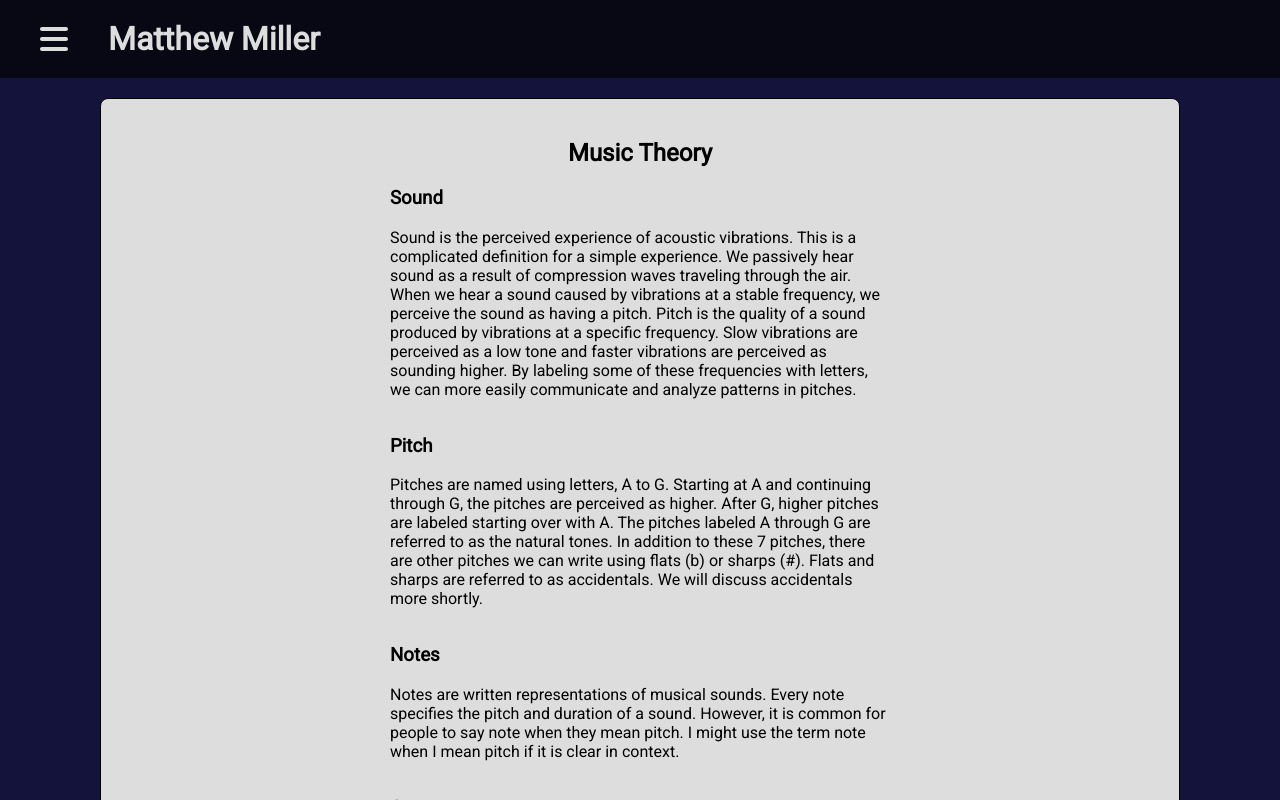
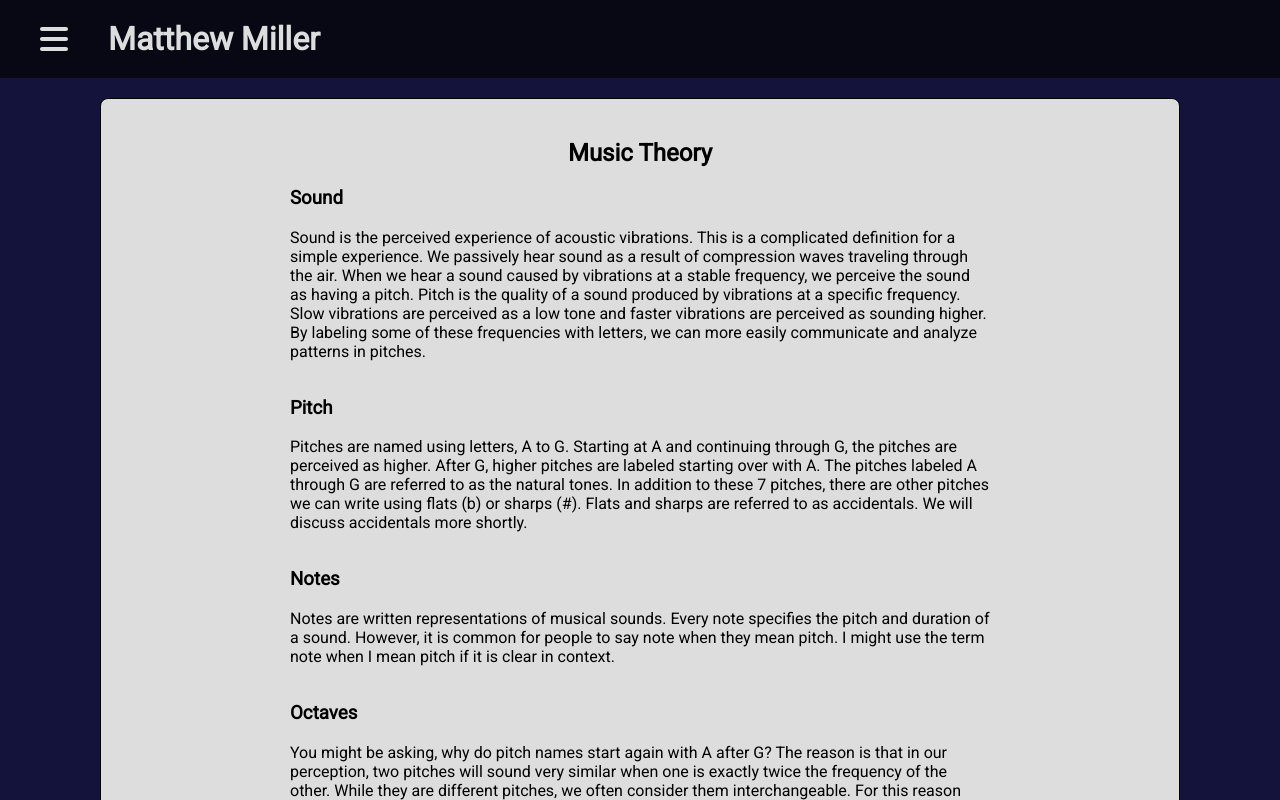
Before and after one commit to milmd90/mattdeanmiller, a React (Create React App) app in the folder client/: page /music-theory in a window 1280 px wide. Shown: the top 800 px of the page. Built offline with nearby package versions, Linux system fonts and the light colour scheme.

Commit message:
Small CSS

```diff
--- a/client/src/components/App.css
+++ b/client/src/components/App.css
@@ -195,7 +195,7 @@ a {
 }
 
 .narrow {
-  max-width: 500px;
+  max-width: 700px;
 }
 
 .error-message {
```
